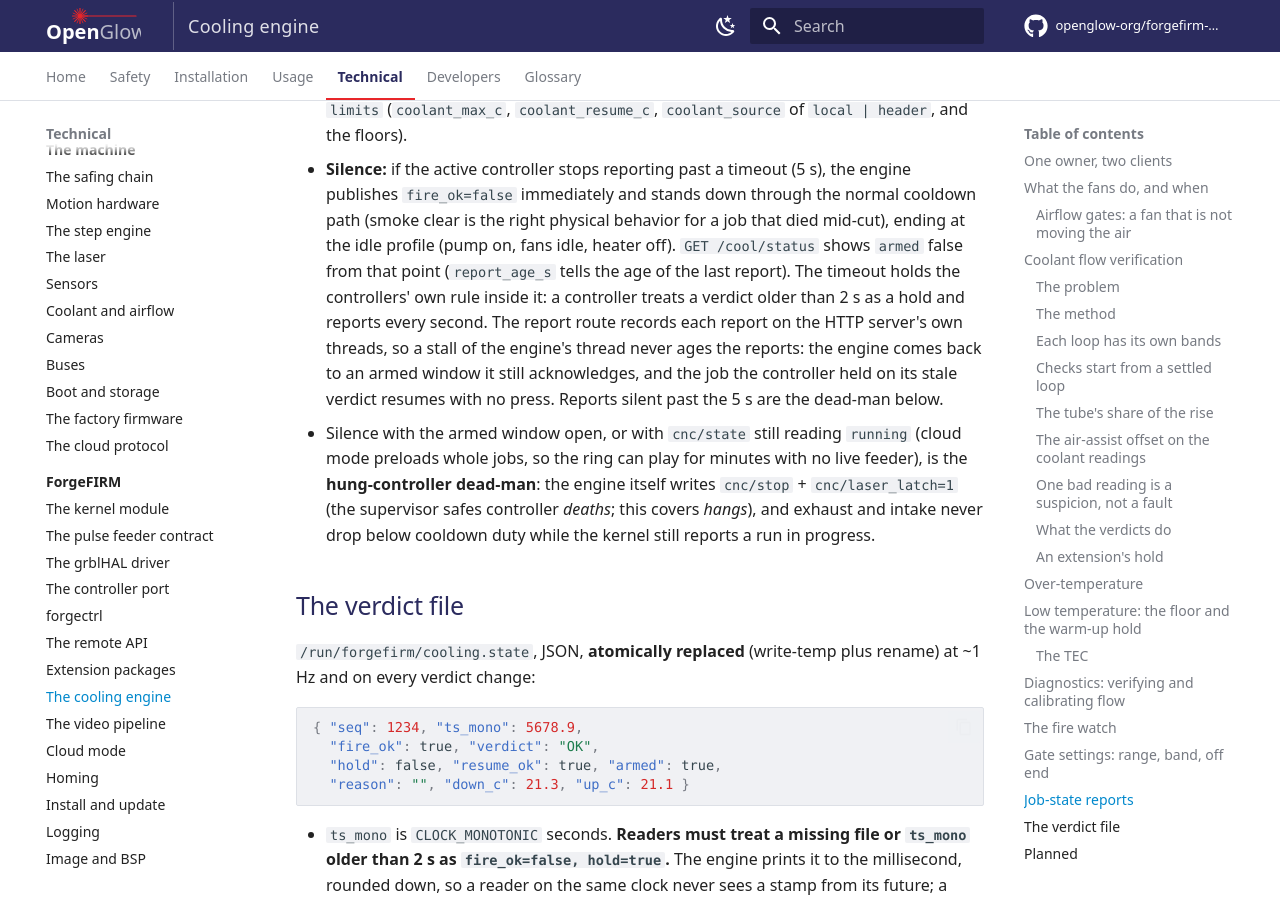
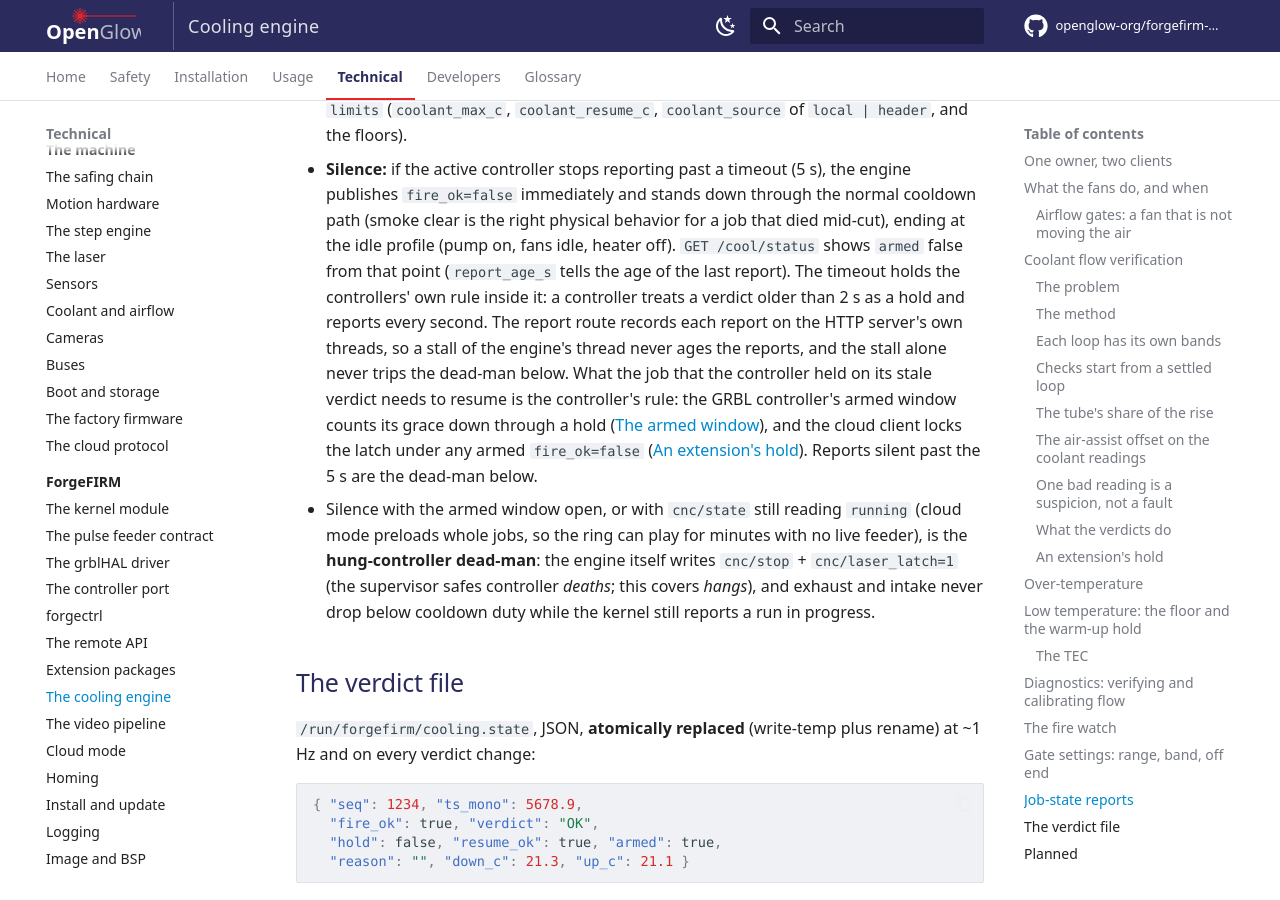
Before and after one commit to openglow-org/forgefirm-docs, an MkDocs documentation site: the page built from docs/technical/forgefirm/cooling-engine.md, in a window 1280 px wide and 900 px high, scrolled down 19876 px. Built offline with MkDocs 1.6.1 and Material for MkDocs 9.7.7, drawn with Linux system fonts in a browser that asks for light colours; comment, search, counter and statistics services are not loaded.

Commit message:
Cooling engine: a stall of the engine's thread trips no dead-man, and the resume after it is the controller's rule
Docs only. The Silence bullet said that after a stall of the engine's
thread the engine comes back to an armed window it still acknowledges,
and the job the controller held on its stale verdict resumes with no
press. That holds in GRBL mode only while the armed window stays open:
the stale verdict is a feed hold, the core turns a laser spindle off in
a hold, laser_disarm_s counts the grace down through it, and once the
window has closed the resume asks for the button. In cloud mode it
never holds: the client locks the latch under an armed stale verdict,
and that sets the hardware button latch, which only a press clears.
The grblHAL driver page and this page's extension-hold paragraph
already say so.

- technical/forgefirm/cooling-engine.md, Job-state reports, Silence: a
  stall of the engine's thread never ages the reports, and the stall
  alone never trips the dead-man below. What the held job needs to
  resume is the controller's rule: the GRBL controller's armed window
  counts its grace down through a hold, with a link to The armed
  window, and the cloud client locks the latch under any armed
  fire_ok=false, with a link to An extension's hold.

Proof: python -B scripts/check-style.py (style: clean), python -B
scripts/check-interfaces.py (interfaces: clean (245 checked)), and
the strict zensical build (No issues found; both links resolve) on the
committed tree. The report half is forgectrl's: cool_state_report
stamps the report on the route's thread, and the engine's tick reads
its clock before its snapshot of the report. The GRBL half is
grblHAL-glowforge's: the stale verdict takes a feed hold
(glowforge_cooling.c), the core's laser-off in a hold turns the
spindle off, gflaser_poll keeps the window open with the spindle off
only in a cycle, and gflaser_resume_gate starts the re-arm wait once
the window has closed (glowforge_laser.c). The cloud half is
python3-gfhardware's machine.py, cnc.laser_latch(1) under an armed
fire_ok that is false or missing, and the safing chain page's
LATCH_RESET.

Acceptance: none; docs only.

```diff
--- a/docs/technical/forgefirm/cooling-engine.md
+++ b/docs/technical/forgefirm/cooling-engine.md
@@ -771,10 +771,14 @@ mode=idle|run|cooldown & armed=0|1 [& model=density|analog]
   timeout holds the controllers' own rule inside it: a controller treats a
   verdict older than 2 s as a hold and reports every second. The report
   route records each report on the HTTP server's own threads, so a stall
-  of the engine's thread never ages the reports: the engine comes back to
-  an armed window it still acknowledges, and the job the controller held
-  on its stale verdict resumes with no press. Reports silent past the 5 s
-  are the dead-man below.
+  of the engine's thread never ages the reports, and the stall alone never
+  trips the dead-man below. What the job that the controller held on its
+  stale verdict needs to resume is the controller's rule: the GRBL
+  controller's armed window counts its grace down through a hold
+  ([The armed window](grblhal-driver.md#the-armed-window)), and the cloud
+  client locks the latch under any armed `fire_ok=false`
+  ([An extension's hold](#an-extensions-hold)). Reports silent past the
+  5 s are the dead-man below.
 - Silence with the armed window open, or with `cnc/state` still reading
   `running` (cloud mode preloads whole jobs, so the ring can play for
   minutes with no live feeder), is the **hung-controller dead-man**: the
```
